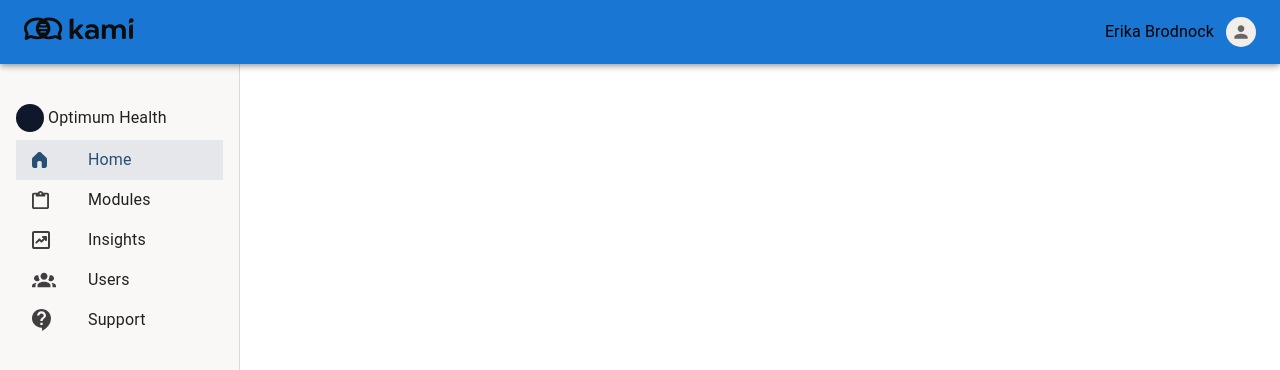
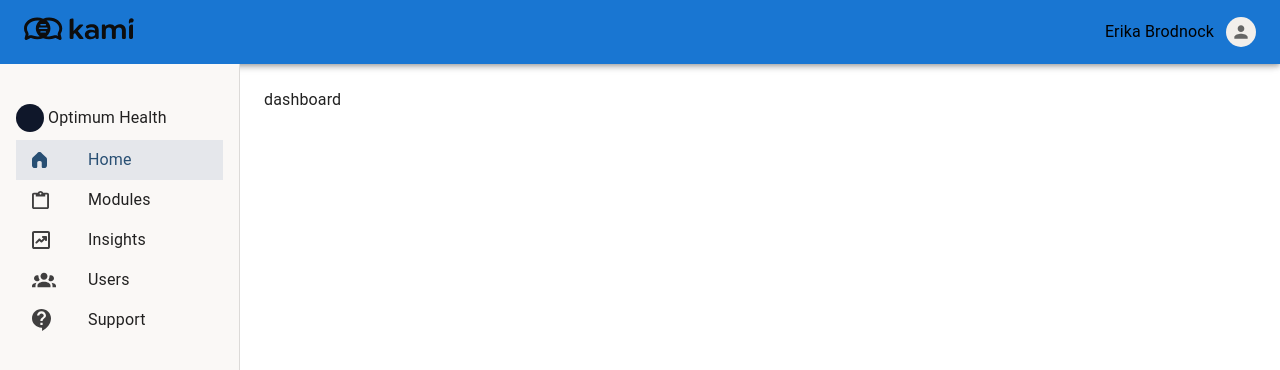
Before and after one commit to devkamicoach/kami-employer-dashboard, a Next.js app: page /dashboard in a window 1280 px wide. Shown: the top 370 px of the page. Built offline with nearby package versions, Linux system fonts and the light colour scheme.

Commit message:
KMSP-280: fix layout content positioning

```diff
--- a/components/Layout/Layout.tsx
+++ b/components/Layout/Layout.tsx
@@ -1,6 +1,7 @@
 import Navbar from 'components/Navbar/Navbar';
 import Sidebar from 'components/Sidebar/Sidebar';
 import { FunctionComponent, ReactNode } from 'react';
+import { Box, Toolbar } from '@mui/material';
 
 type LayoutTypes = {
   hideNavigation: boolean;
@@ -9,11 +10,14 @@ type LayoutTypes = {
 
 const Layout: FunctionComponent<LayoutTypes> = ({ hideNavigation, children }) => {
   return (
-    <>
+    <Box display="flex">
       {!hideNavigation && <Navbar />}
-      <Sidebar />
-      <main>{children}</main>
-    </>
+      {!hideNavigation && <Sidebar />}
+      <Box component="main" sx={{ flexGrow: 1, p: 3 }}>
+        <Toolbar />
+        {children}
+      </Box>
+    </Box>
   );
 };
 
--- a/components/Navbar/Navbar.tsx
+++ b/components/Navbar/Navbar.tsx
@@ -6,8 +6,7 @@ import KamiLogo from '../../public/images/kami-nav-logo.svg';
 
 const Navbar = () => {
   return (
-    <Box component="header" className="fixed z-[1201]">
-      <AppBar className="bg-kami-white ">
+    <AppBar className="bg-kami-white fixed z-[1201]">
       <Toolbar>
         <Box sx={{ flexGrow: 1 }}>
           <Link href="/dashboard">
@@ -30,7 +29,6 @@ const Navbar = () => {
         </Box>
       </Toolbar>
     </AppBar>
-    </Box>
   );
 };
 
--- a/components/Sidebar/Sidebar.tsx
+++ b/components/Sidebar/Sidebar.tsx
@@ -63,7 +63,6 @@ const Sidebar = () => {
         },
       }}
     >
-      <Box>
       <Box className="flex gap-1 items-center">
         <Box className="w-7 h-7 bg-slate-900 rounded-full"></Box>
         <Typography component="h3">Optimum Health</Typography>
@@ -85,7 +84,6 @@ const Sidebar = () => {
           );
         })}
       </List>
-      </Box>
     </Drawer>
   );
 };
```
Lines whose indentation alone changed are shown as unchanged.
